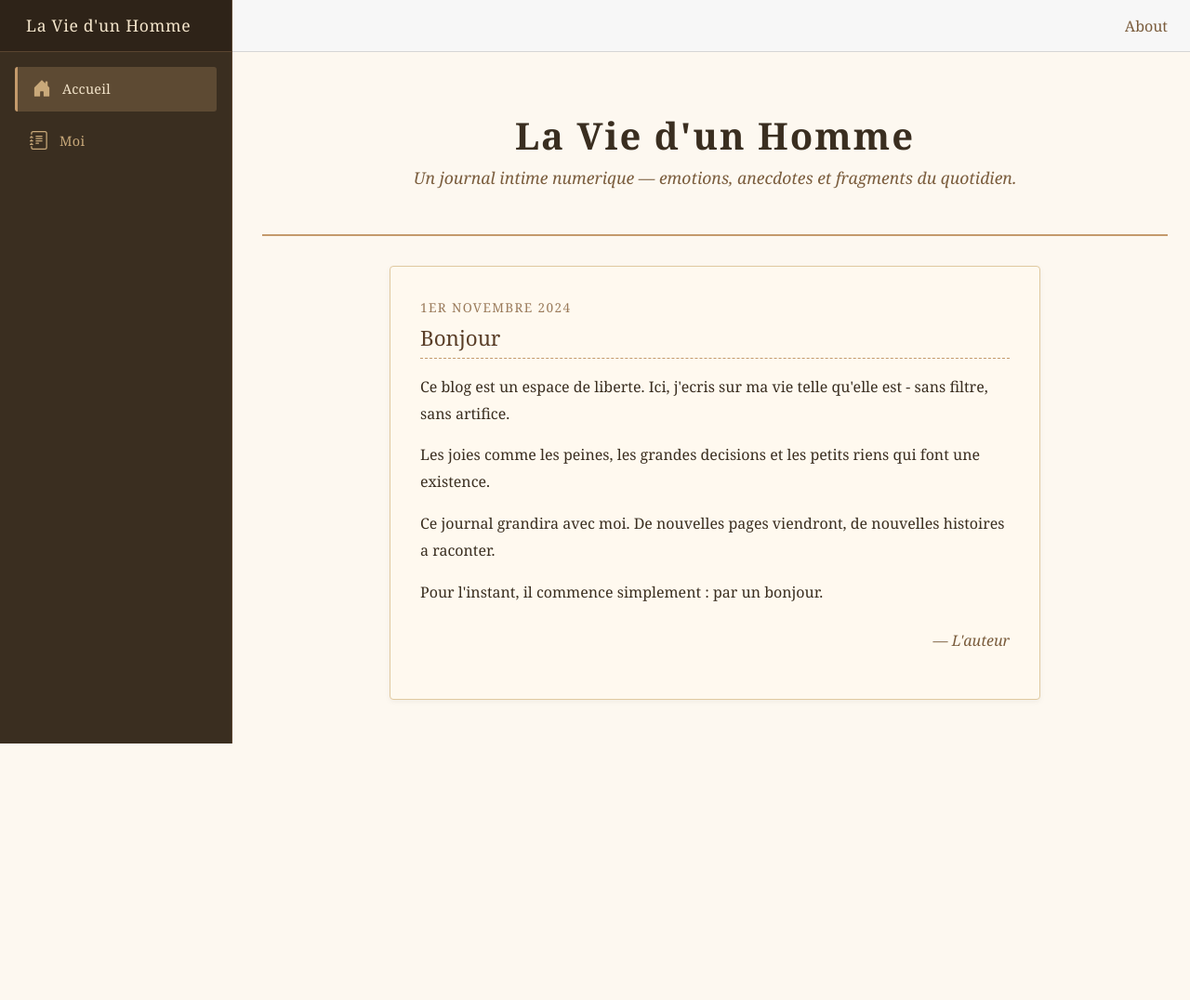
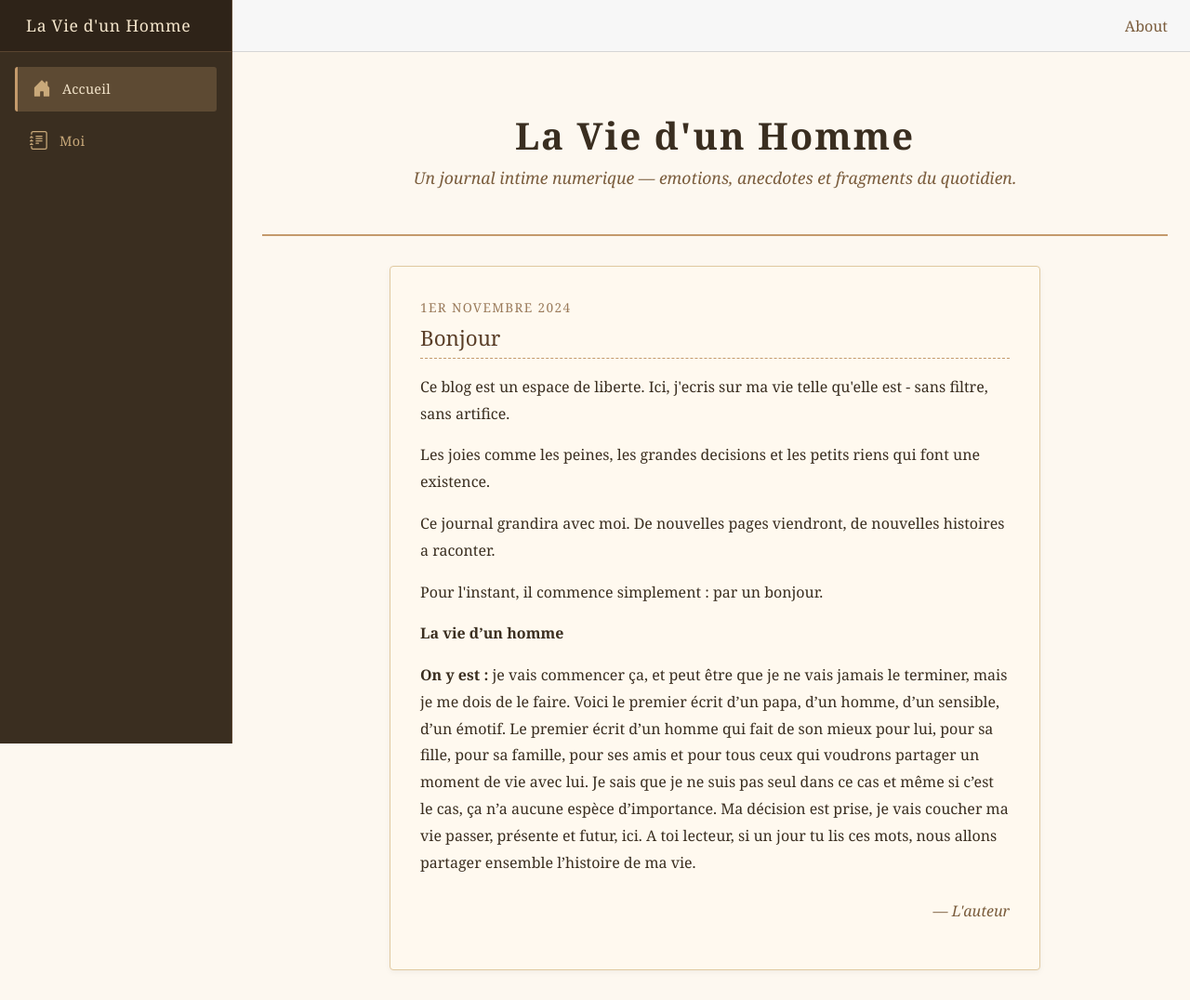
Before and after one commit to Lustaaa/la-vie-d-un-homme, an ASP.NET Core app: page / in a window 1280 px wide. Shown: the whole page at 93% size. Before the commit the page ends 800 px from the top, so only its background shows below. Run offline with ASP.NET Core 8, Linux system fonts and the light colour scheme; style sheets or scripts are compiled from the project's sources.

Commit message:
regen: regenerate Pages/Home.razor and NavMenu from bonjour.md
Agent-Logs-Url: https://github.com/Lustaaa/la-vie-d-un-homme/sessions/5f74484b-7cdb-4d80-b0fc-8b9c2965af7d

Co-authored-by: Lustaaa <132433899+Lustaaa@users.noreply.github.com>

```diff
--- a/Pages/Home.razor
+++ b/Pages/Home.razor
@@ -14,6 +14,8 @@
         <p>Les joies comme les peines, les grandes decisions et les petits riens qui font une existence.</p>
         <p>Ce journal grandira avec moi. De nouvelles pages viendront, de nouvelles histoires a raconter.</p>
         <p>Pour l&#39;instant, il commence simplement : par un bonjour.</p>
+        <p><strong>La vie d’un homme</strong></p>
+        <p><strong>On y est :</strong> je vais commencer &#231;a, et peut &#234;tre que je ne vais jamais le terminer, mais je me dois de le faire. Voici le premier &#233;crit d’un papa, d’un homme, d’un sensible, d’un &#233;motif. Le premier &#233;crit d’un homme qui fait de son mieux pour lui, pour sa fille, pour sa famille, pour ses amis et pour tous ceux qui voudrons partager un moment de vie avec lui. Je sais que je ne suis pas seul dans ce cas et m&#234;me si c’est le cas, &#231;a n’a aucune esp&#232;ce d’importance. Ma d&#233;cision est prise, je vais coucher ma vie passer, pr&#233;sente et futur, ici. A toi lecteur, si un jour tu lis ces mots, nous allons partager ensemble l’histoire de ma vie.</p>
 
     <p class="entry-signature">— L&#39;auteur</p>
 </div>
```
Also changed, not shown: Layout/NavMenu.razor (line endings or trailing spaces).
